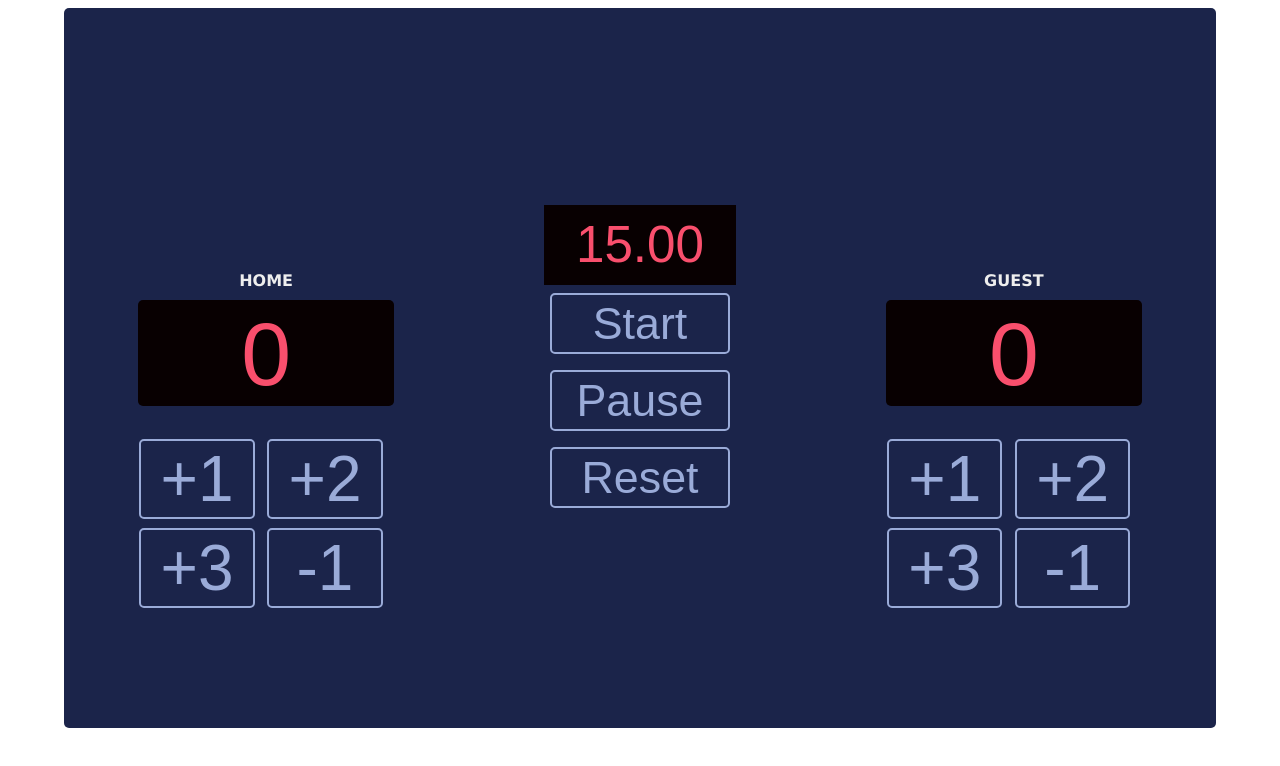
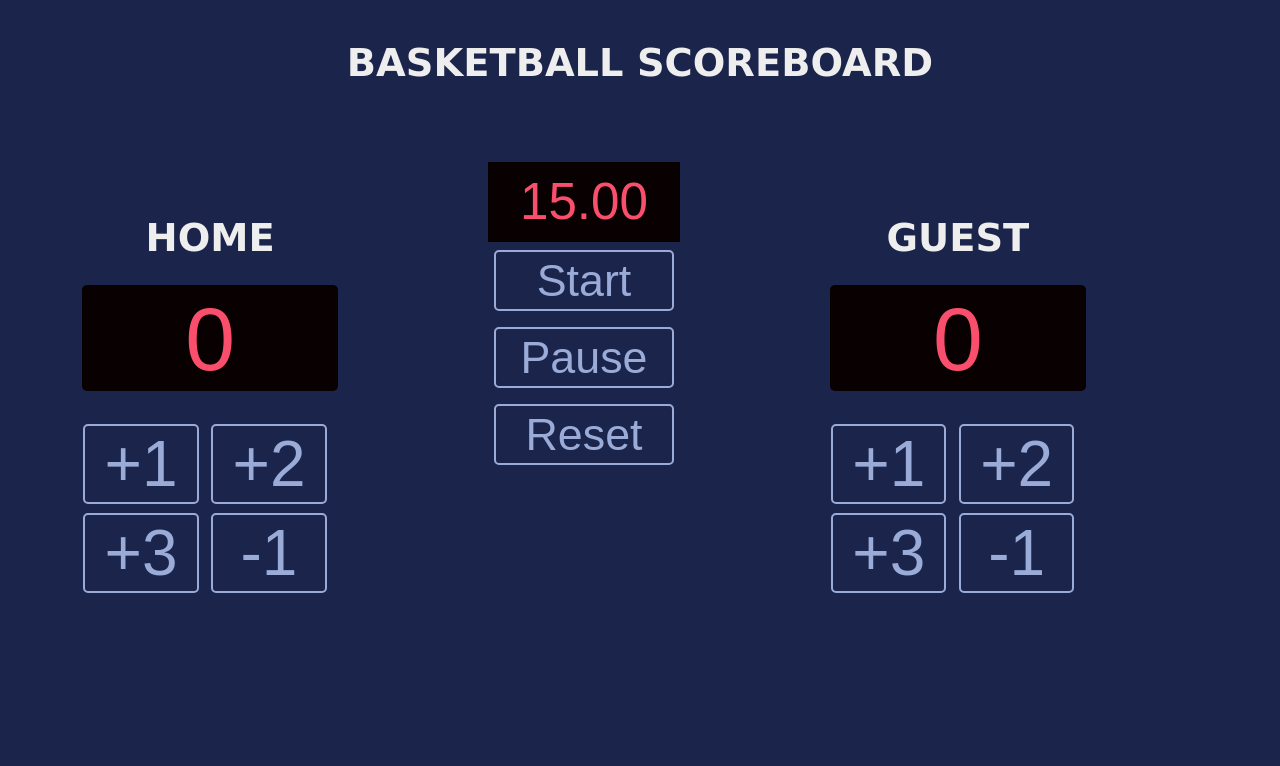
Before and after one commit to kzaid0767/scoreboard2, a plain HTML site: page index.html in a window 1280 px wide. Drawn offline with Linux system fonts and the light colour scheme; a web font is replaced by a local one.

Commit message:
final touches done

```diff
--- a/index.html
+++ b/index.html
@@ -8,7 +8,7 @@
     <title>Scoreboard App</title>
 </head>
 <body>
-
+    <h1 class="top-h1">basketball Scoreboard</h1>
     <div class="main">
         <div class="home">
             <h1>home</h1>
--- a/style.css
+++ b/style.css
@@ -1,12 +1,12 @@
 *{
     box-sizing: border-box;
 }
-
+body{
+    background-color: #1B244A;
+}
 .main{
     width: 90vw;
     height: 90vh;
-    margin: auto;
-    background-color: #1B244A;
     display: grid;
     grid-template-columns: auto auto auto;
     border-radius: 5px;
@@ -18,9 +18,14 @@ h1{
     text-transform: uppercase;
     font-family: Verdana, Geneva, Tahoma, sans-serif;
     font-weight:bolder;
-    font-size: 2ch;
+    font-size: 3vw;
     text-align: center;
     letter-spacing: 0.4%;
+}
+
+.top-h1{
+    margin-top: 5vh;
+    margin-bottom: -15vh;
 }
 
 .scorebin{
```
